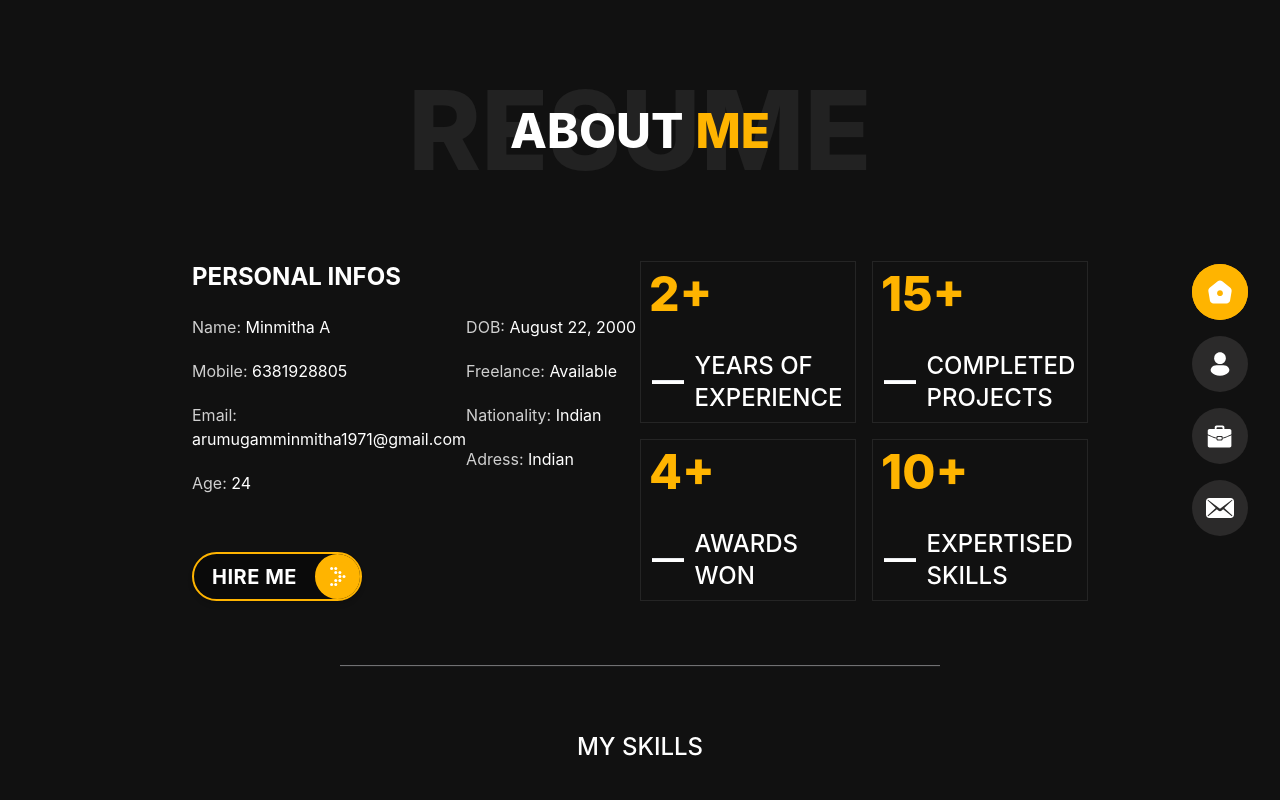
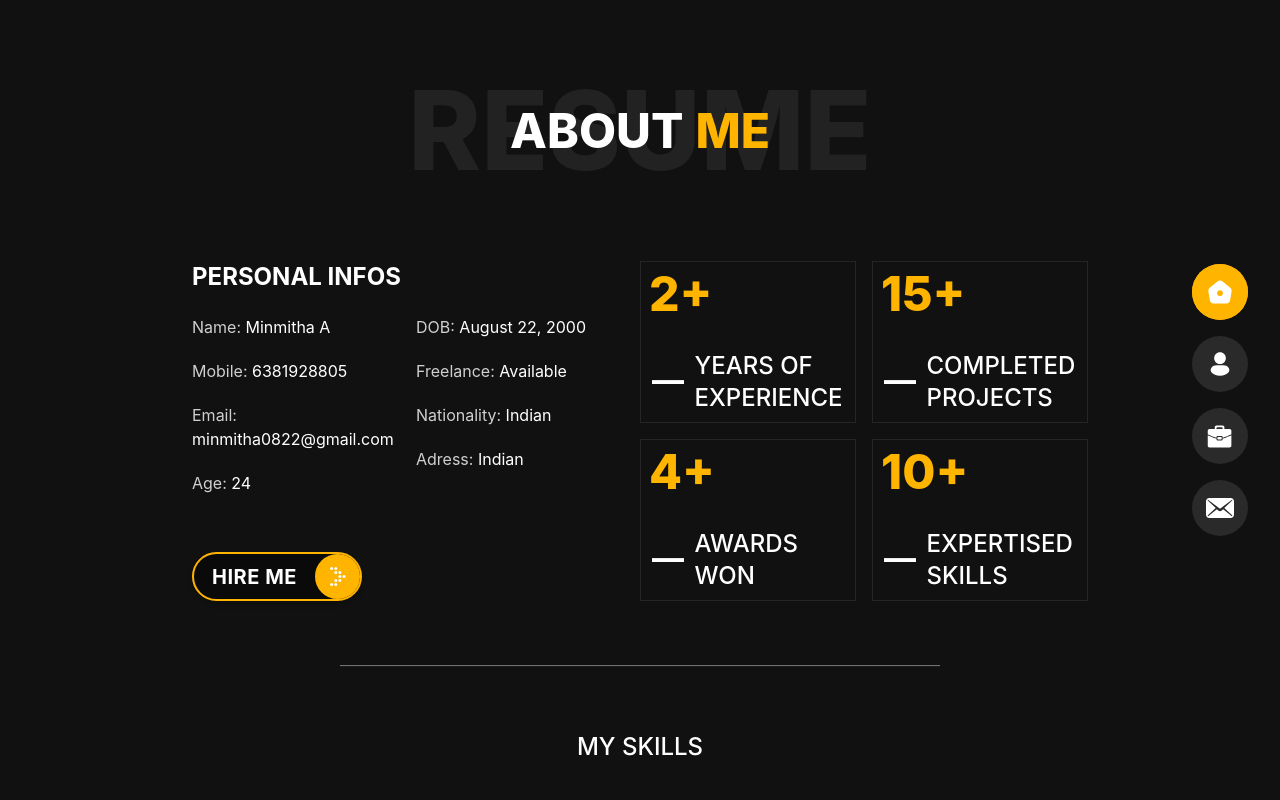
Before and after one commit to Minmitha/myportfolio, a React (Create React App) app: page /about in a window 1280 px wide. Shown: the top 800 px of the page. Built offline with nearby package versions, Linux system fonts and the light colour scheme.

Commit message:
added favicon

```diff
--- a/public/index.html
+++ b/public/index.html
@@ -2,7 +2,7 @@
 <html lang="en">
   <head>
     <meta charset="utf-8" />
-    <link rel="icon" href="%PUBLIC_URL%/favicon.ico" />
+    <link rel="icon" href="./img/asset/favicon.png" />
     <meta name="viewport" content="width=device-width, initial-scale=1" />
     <meta name="theme-color" content="#000000" />
     <meta
--- a/src/Components/About.js
+++ b/src/Components/About.js
@@ -35,7 +35,7 @@ export function About() {
                                         </div>
                                         <div className="pb-[20px]">
                                             <span className="opacity-80 text-base">Email: </span>
-                                            <span className="text-base">arumugamminmitha1971@gmail.com</span>
+                                            <span className="text-base">minmitha0822@gmail.com</span>
                                         </div>
                                         <div className="pb-[20px]">
                                             <span className="opacity-80 text-base">Age: </span>
--- a/src/Components/ContactMe.js
+++ b/src/Components/ContactMe.js
@@ -31,8 +31,8 @@ export function ContactMe() {
                                         <div className="flex-grow">
                                             <p className="text-white uppercase text-xs font-bold opacity-85">mail me</p>
                                             <p className="text-white text-xl font-medium">
-                                                <a href="mailto:arumugamminmitha1971@gmail.com">
-                                                    arumugamminmitha1971@gmail.com
+                                                <a href="mailto:minmitha0822@gmail.com">
+                                                    minmitha0822@gmail.com
                                                 </a>
                                             </p>
                                         </div>
```
Also changed, not shown: public/img/asset/favicon.png (added).
